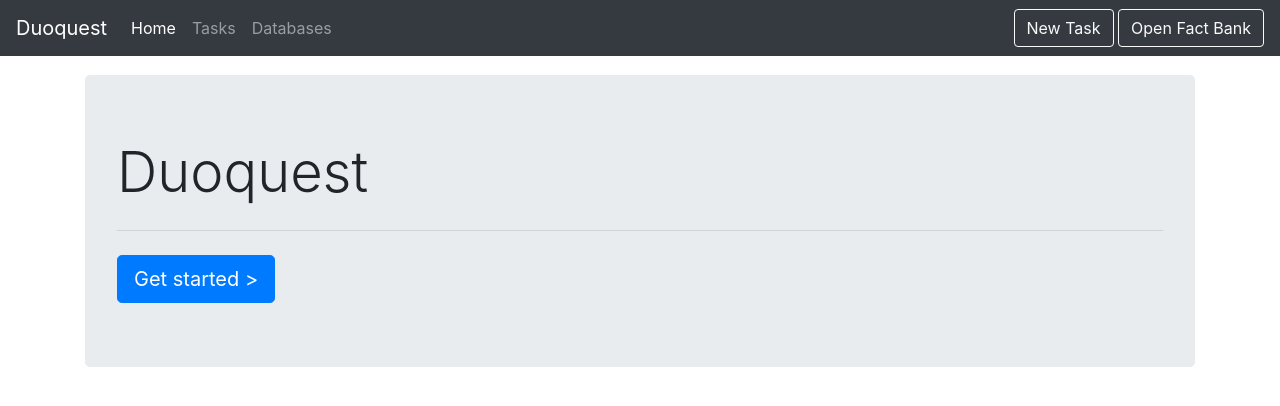
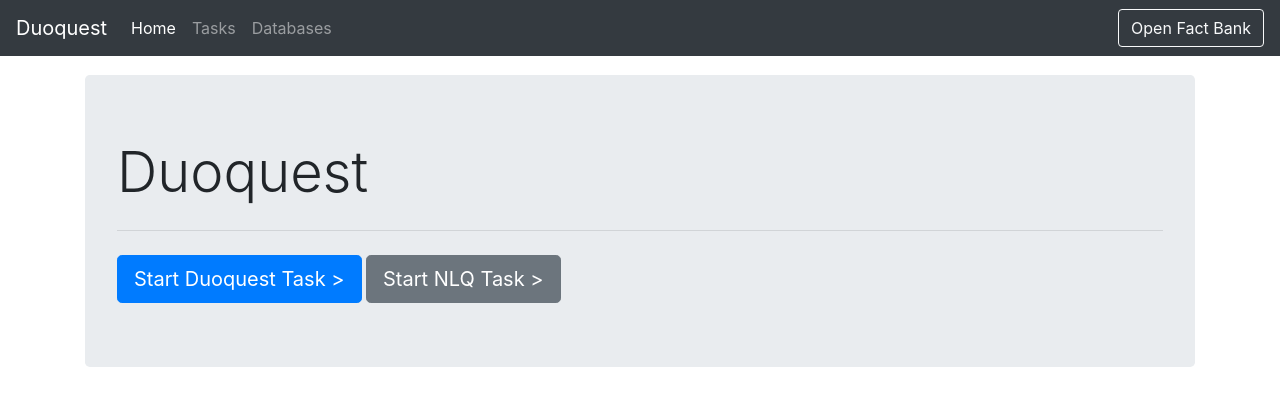
Before and after one commit to umich-dbgroup/duoquest, a Flask app: page / in a window 1280 px wide. Shown: the top 406 px of the page. Run offline with Flask 2, Linux system fonts and the light colour scheme; parts of the project's set-up code (start-up, migrations or seed data) failed here and were passed over; some libraries are stand-ins or nearby versions.

Commit message:
handle nlq only option

```diff
--- a/app.py
+++ b/app.py
@@ -121,6 +121,8 @@ def tasks():
 @app.route('/tasks/new', methods=['GET', 'POST'])
 def tasks_new():
     if request.method == 'POST':
+        tsq_level = request.form.get('tsq_level')
+
         db_name = request.form.get('db_name')
         nlq = request.form.get('nlq')
         nlq_with_literals = request.form.get('nlq_with_literals')
@@ -132,14 +134,18 @@ def tasks_new():
                 literal_proto.col_id.append(int(col_id))
             literal_proto.value = literal['value']
         literals_proto = literals_proto.SerializeToString()
-        tsq = TableSketchQuery(int(request.form.get('num_cols')),
-            order='order' in request.form,
-            limit=int(request.form.get('limit')) or None)
-        tsq.types = json.loads(request.form.get('types'))
-        tsq.values = json.loads(request.form.get('values'))
-        tid, status = add_task(db_name, nlq, tsq, literals_proto,
-            nlq_with_literals)
 
+        if tsq_level != 'nlq_only':
+            tsq = TableSketchQuery(int(request.form.get('num_cols')),
+                order='order' in request.form,
+                limit=int(request.form.get('limit')) or None)
+            tsq.types = json.loads(request.form.get('types'))
+            tsq.values = json.loads(request.form.get('values'))
+            tid, status = add_task(db_name, nlq, literals_proto,
+                nlq_with_literals, tsq=tsq)
+        else:
+            tid, status = add_task(db_name, nlq, tsq, literals_proto,
+                nlq_with_literals)
         if status:
             return redirect(url_for('task', tid=tid))
         else:
@@ -148,6 +154,7 @@ def tasks_new():
     else:
         databases = load_databases()
         return render_template('tasks_new.html', databases=databases,
+            tsq_level=request.args.get('tsq_level', default='default'),
             path=request.path)
 
 @app.route('/tasks/<tid>')
@@ -289,17 +296,24 @@ def result_query_view(rid, limit=None):
     db_conn.close()
     return output
 
-def add_task(db_name, nlq, tsq, literals_proto, nlq_with_literals):
+def add_task(db_name, nlq, literals_proto, nlq_with_literals, tsq=None):
     conn = sqlite3.connect(config['db']['path'])
     cur = conn.cursor()
     tid = str(uuid.uuid4())
     try:
-        tsq_proto = tsq.to_proto().SerializeToString()
-        cur.execute('''INSERT INTO tasks (tid, db, nlq, tsq_proto,
-                       literals_proto, nlq_with_literals, status, time)
-                       VALUES (?, ?, ?, ?, ?, ?, ?, ?)''',
-                       (tid, db_name, nlq, tsq_proto, literals_proto,
-                        nlq_with_literals, 'waiting', int(time.time())))
+        if tsq:
+            tsq_proto = tsq.to_proto().SerializeToString()
+            cur.execute('''INSERT INTO tasks (tid, db, nlq, tsq_proto,
+                           literals_proto, nlq_with_literals, status, time)
+                           VALUES (?, ?, ?, ?, ?, ?, ?, ?)''',
+                           (tid, db_name, nlq, tsq_proto, literals_proto,
+                            nlq_with_literals, 'waiting', int(time.time())))
+        else:
+            cur.execute('''INSERT INTO tasks (tid, db, nlq,
+                           literals_proto, nlq_with_literals, status, time)
+                           VALUES (?, ?, ?, ?, ?, ?, ?)''',
+                           (tid, db_name, nlq, literals_proto,
+                            nlq_with_literals, 'waiting', int(time.time())))
     except Exception as e:
         traceback.print_exc()
         return None, False
--- a/main.py
+++ b/main.py
@@ -9,7 +9,6 @@ from duoquest.vars import *
 def main():
     parser = argparse.ArgumentParser()
     parser.add_argument('--timeout', default=30)
-    parser.add_argument('--tsq_level', choices=TSQ_LEVELS, default='default')
     parser.add_argument('--debug', action='store_true', help='Debugging output')
     args = parser.parse_args()
 
@@ -30,7 +29,7 @@ def main():
 
     print('Processing queue...')
     while True:
-        server.run_next_in_queue(nlqc, args.tsq_level, timeout=int(args.timeout))
+        server.run_next_in_queue(nlqc, timeout=int(args.timeout))
 
 if __name__ == '__main__':
     main()
--- a/templates/components/task_form.html
+++ b/templates/components/task_form.html
@@ -15,6 +15,7 @@
         value="{% if task and task['nlq_with_literals'] %}{{ task['nlq_with_literals'] }}{% endif %}" />
     </div>
   </div>
+  {% if tsq_level != 'nlq_only' %}
   <div class='form-group'>
     <label for='tsq'>Table sketch query (TSQ)</label>
     <div class='row'>
@@ -92,6 +93,7 @@
         {% if tsq and tsq.order %}checked{% endif %}>
     </div>
   </div>
+  {% endif %}
   <input type='submit' class='btn btn-block btn-primary btn-lg'
     value='{% if tsq %}Run new query >{% else %}Run query >{% endif %}'></input>
 </form>
--- a/templates/index.html
+++ b/templates/index.html
@@ -4,6 +4,7 @@
 <div class="jumbotron">
   <h1 class="display-4">Duoquest</h1>
   <hr class="my-4">
-  <a class="btn btn-primary btn-lg" href="{{ url_for('tasks_new') }}" role="button">Get started ></a>
+  <a class="btn btn-primary btn-lg" href="{{ url_for('tasks_new', tsq_level='default') }}" role="button">Start Duoquest Task ></a>
+  <a class="btn btn-secondary btn-lg" href="{{ url_for('tasks_new', tsq_level='nlq_only') }}" role="button">Start NLQ Task ></a>
 </div>
 {% endblock %}
--- a/templates/layout.html
+++ b/templates/layout.html
@@ -26,12 +26,9 @@
             <a class="nav-link" href="{{ url_for('databases') }}">Databases</a>
           </li>
         </ul>
-        <div>
-          <a class="btn btn-outline-light" href="{{ url_for('tasks_new') }}">New Task</a>
-          <button id="open-fact-bank" type="button" class="btn btn-outline-light" data-toggle="modal" data-target="#factbank">
-            Open Fact Bank
-          </button>
-        </div>
+        <button id="open-fact-bank" type="button" class="btn btn-outline-light" data-toggle="modal" data-target="#factbank">
+          Open Fact Bank
+        </button>
       </div>
     </nav>
 
```
Also changed, not shown: duoquest/server.py (+7 -3 lines).
